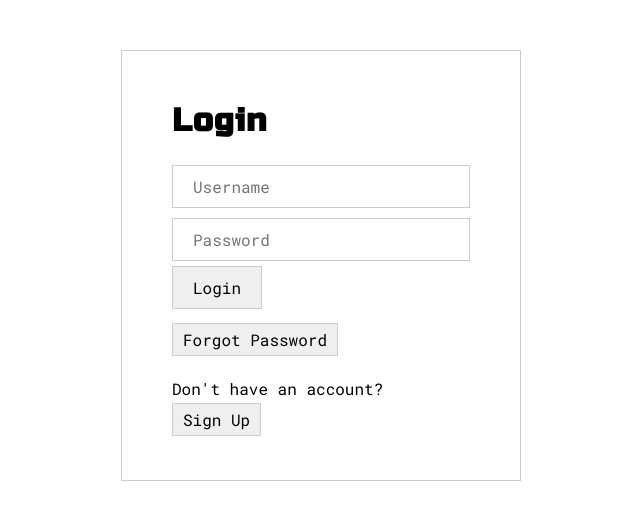
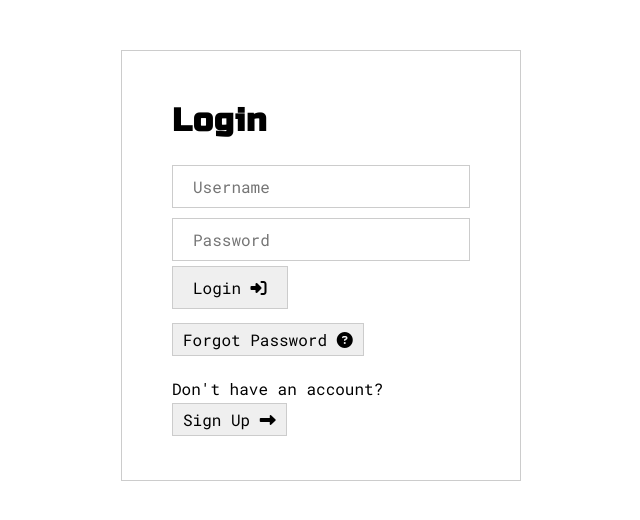
Before and after one commit to noobchirag69/PHP_Authentication, a PHP site: page /PHP_Authentication/ in a window 1280 px wide. Shown: the part 60-580 px from the top of the page, without its empty margins (319-959 px from the left). Run offline with PHP 8.4, Linux system fonts and the light colour scheme.

Commit message:
Font Awesome Icons

```diff
--- a/change-password.php
+++ b/change-password.php
@@ -19,9 +19,9 @@ if (!isset($_SESSION['id']) && !isset($_SESSION['username']) && !isset($_SESSION
 			<input type="password" placeholder="Old Password" name="password" required />
 			<input type="password" placeholder="New Password" name="newPassword" required />
 			<input type="password" placeholder="Confirm New Password" name="confirmNewPassword" required />
-			<button type="submit" name="change">Submit</button>
+			<button type="submit" name="change">Submit <i class="fa-solid fa-paper-plane"></i></button>
 		</form>
-		<a class="option" href="dashboard.php">Back to Dashboard</a>
+		<a class="option" href="dashboard.php"><i class="fa-solid fa-left-long"></i> Back to Dashboard</a>
 	</div>
 </body>
 
--- a/dashboard.php
+++ b/dashboard.php
@@ -16,8 +16,8 @@ if (!isset($_SESSION['id']) && !isset($_SESSION['username']) && !isset($_SESSION
 	<div tabindex="0" class="welcome">
 		<h1 tabindex="0">Welcome to your Dashboard!</h1>
 		<div class="welcome-options">
-			<a class="option" href="logout.php" onclick="return confirm('Log out of the current session?');">Logout</a>
-			<a class="option" href="change-password.php">Change Password</a>
+			<a class="option" href="logout.php" onclick="return confirm('Log out of the current session?');">Logout <i class="fa-solid fa-right-from-bracket"></i></a>
+			<a class="option" href="change-password.php">Change Password <i class="fa-solid fa-circle-question"></i></a>
 		</div>
 		<div class="table-container">
 			<table tabindex="0">
@@ -26,7 +26,7 @@ if (!isset($_SESSION['id']) && !isset($_SESSION['username']) && !isset($_SESSION
 					<td tabindex="0"><?php echo $_SESSION['username']; ?></td>
 				</tr>
 				<tr tabindex="0">
-					<td tabindex="0" class="heading">Email</td>
+					<td tabindex="0" class="heading">Email <i class="fa-solid fa-envelope"></i></td>
 					<td tabindex="0"><?php echo $_SESSION['loginemail']; ?></td>
 				</tr>
 			</table>
--- a/forgot-password.php
+++ b/forgot-password.php
@@ -17,9 +17,9 @@ if (isset($_SESSION['id'])) {
 		<h1 tabindex="0">Forgot Password</h1>
 		<form action="forgot-password-check.php" method="POST">
 			<input type="email" placeholder="Email Address" name="loginemail" required />
-			<button type="submit" name="forgot">Submit</button>
+			<button type="submit" name="forgot">Submit <i class="fa-solid fa-paper-plane"></i></button>
 		</form>
-		<a class="option" href="index.php">Back to Login Page</a>
+		<a class="option" href="index.php"><i class="fa-solid fa-left-long"></i> Back to Login Page</a>
 	</div>
 </body>
 
--- a/index.php
+++ b/index.php
@@ -18,14 +18,14 @@ if (isset($_SESSION['id'])) {
 		<form action="login-check.php" method="POST">
 			<input type="text" placeholder="Username" name="username" required />
 			<input type="password" placeholder="Password" name="password" required />
-			<button type="submit" name="login">Login</button>
+			<button type="submit" name="login">Login <i class="fa-solid fa-right-to-bracket"></i></button>
 		</form>
 		<div class="forgot">
-			<a class="option" href="forgot-password.php">Forgot Password</a>
+			<a class="option" href="forgot-password.php">Forgot Password <i class="fa-solid fa-circle-question"></i></a>
 		</div>
 		<br />
 		<p tabindex="0" style="margin-bottom: 10px;">Don't have an account?</p>
-		<a class="option" href="register.php">Sign Up</a>
+		<a class="option" href="register.php">Sign Up <i class="fa-solid fa-right-long"></i></a>
 	</div>
 </body>
 
--- a/register.php
+++ b/register.php
@@ -13,10 +13,10 @@
 			<input type="email" placeholder="Email Address" name="loginemail" required />
 			<input type="password" placeholder="Password" name="password" required />
 			<input type="password" placeholder="Confirm Password" name="confirmPassword" required />
-			<button type="submit" name="register">Sign Up</button>
+			<button type="submit" name="register">Sign Up <i class="fa-solid fa-right-to-bracket"></i></button>
 		</form>
 		<p tabindex="0" style="margin-bottom: 10px;">Already have an account?</p>
-		<a class="option" href="index.php">Login</a>
+		<a class="option" href="index.php">Login <i class="fa-solid fa-right-long"></i></a>
 	</div>
 </body>
 
```
